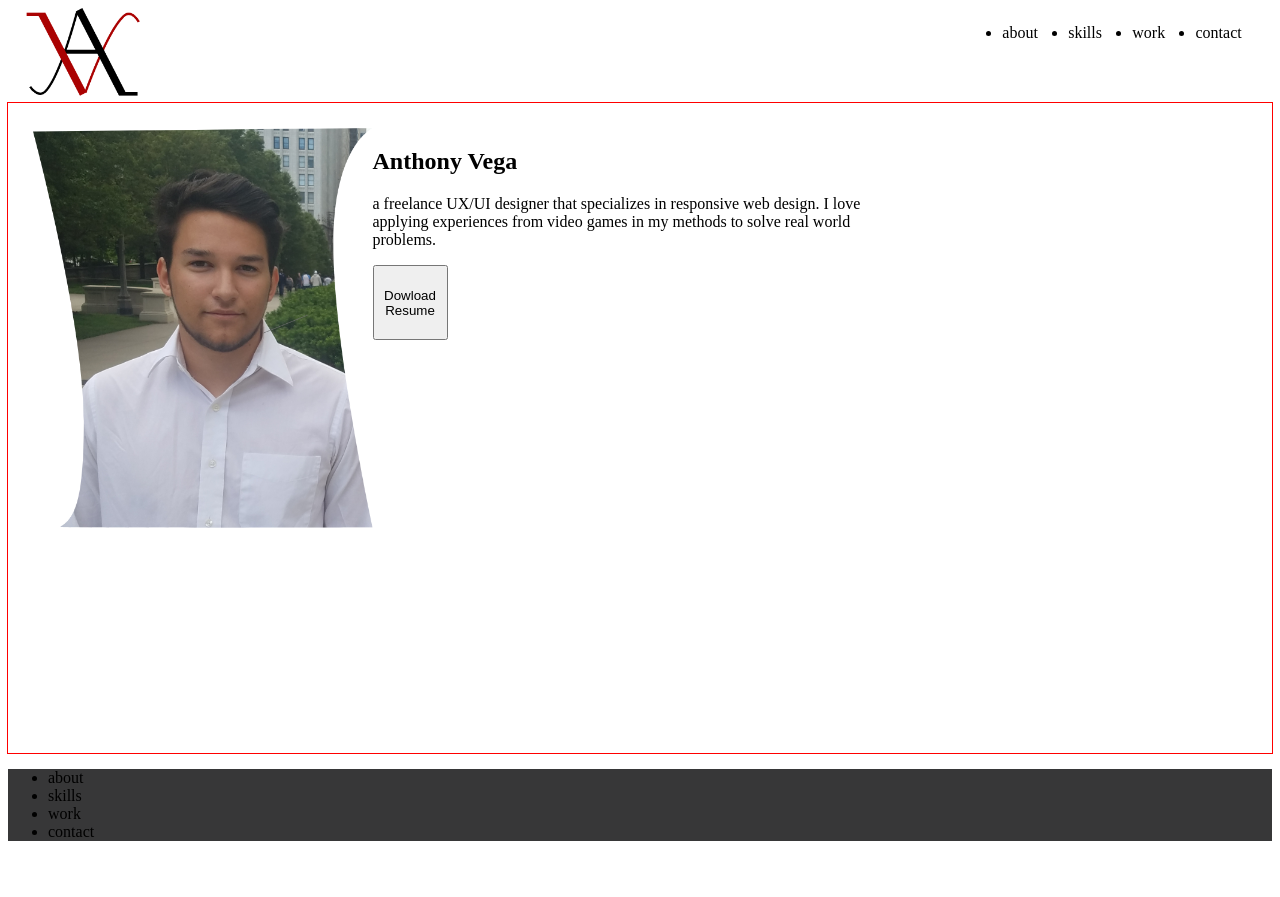
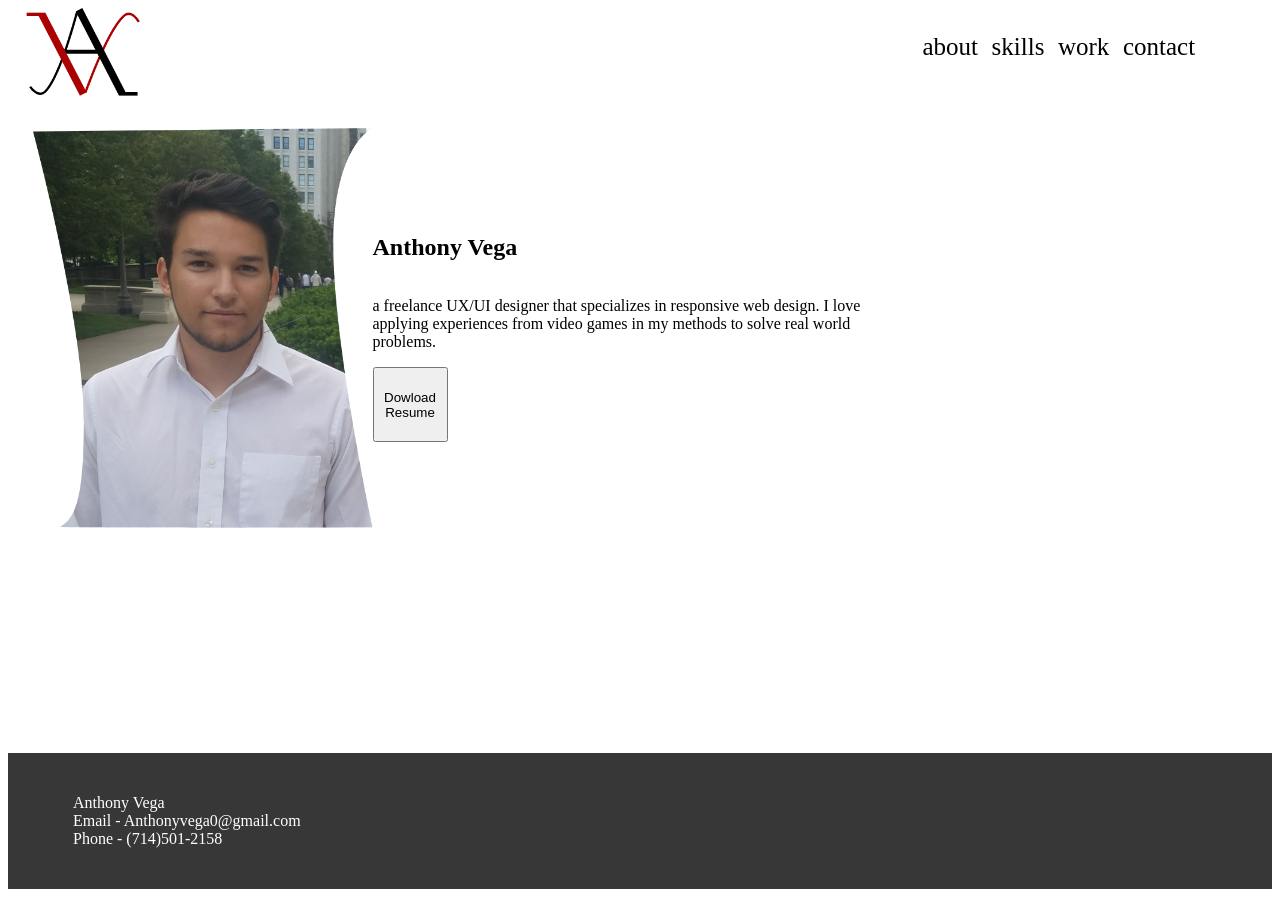
Before and after one commit to anthonyvega0/UX_UI_HW_17, a plain HTML site: page index.html in a window 1280 px wide. Before the commit the page ends 857 px from the top, so only its background shows below. Drawn offline with Linux system fonts and the light colour scheme.

Commit message:
Final HW_17

```diff
--- a/css/style.css
+++ b/css/style.css
@@ -3,6 +3,7 @@
     flex-direction: row;
     text-align: center;
     justify-content: space-between;
+    width: 95%;
 }
 .ul-header {
     display: flex;
@@ -10,6 +11,8 @@
     width: 300px;
     justify-content: space-evenly;
     text-align: center;
+    font-size: 25px;
+    list-style: none;
 }
 
 .logo{
@@ -19,12 +22,10 @@
 .hero-img{
     height: 600px;
     padding: 25px;
-
-    outline: 1px red solid;
 }
 .content{
     display: flex;
-    flex-direction: row;
+
 }
 .my-face{
     height: 400px;
@@ -38,8 +39,15 @@
     height: 75px;
 }
 .content-info{
-    align-items: center;
+    display: flex;
+    justify-content: center;
+    flex-direction: column;
 }
 footer{
     background-color: #373738;
+    padding: 25px;
 }
+.ul-footer{
+    list-style: none;
+    color: white
+}
--- a/index.html
+++ b/index.html
@@ -34,11 +34,11 @@
         </div>
      </section>
      <footer>
-         <ul>
-             <li class="inline-block">about</li>
-             <li class="inline-block">skills</li>
-             <li class="inline-block">work</li>
-             <li class="inline-block">contact</li>
+         <ul class="ul-footer">
+             <li class="inline-block">Anthony Vega</li>
+             <li class="inline-block">Email - Anthonyvega0@gmail.com</li>
+             <li class="inline-block">Phone - (714)501-2158</li>
+
          </ul>
 
      </footer>
```
